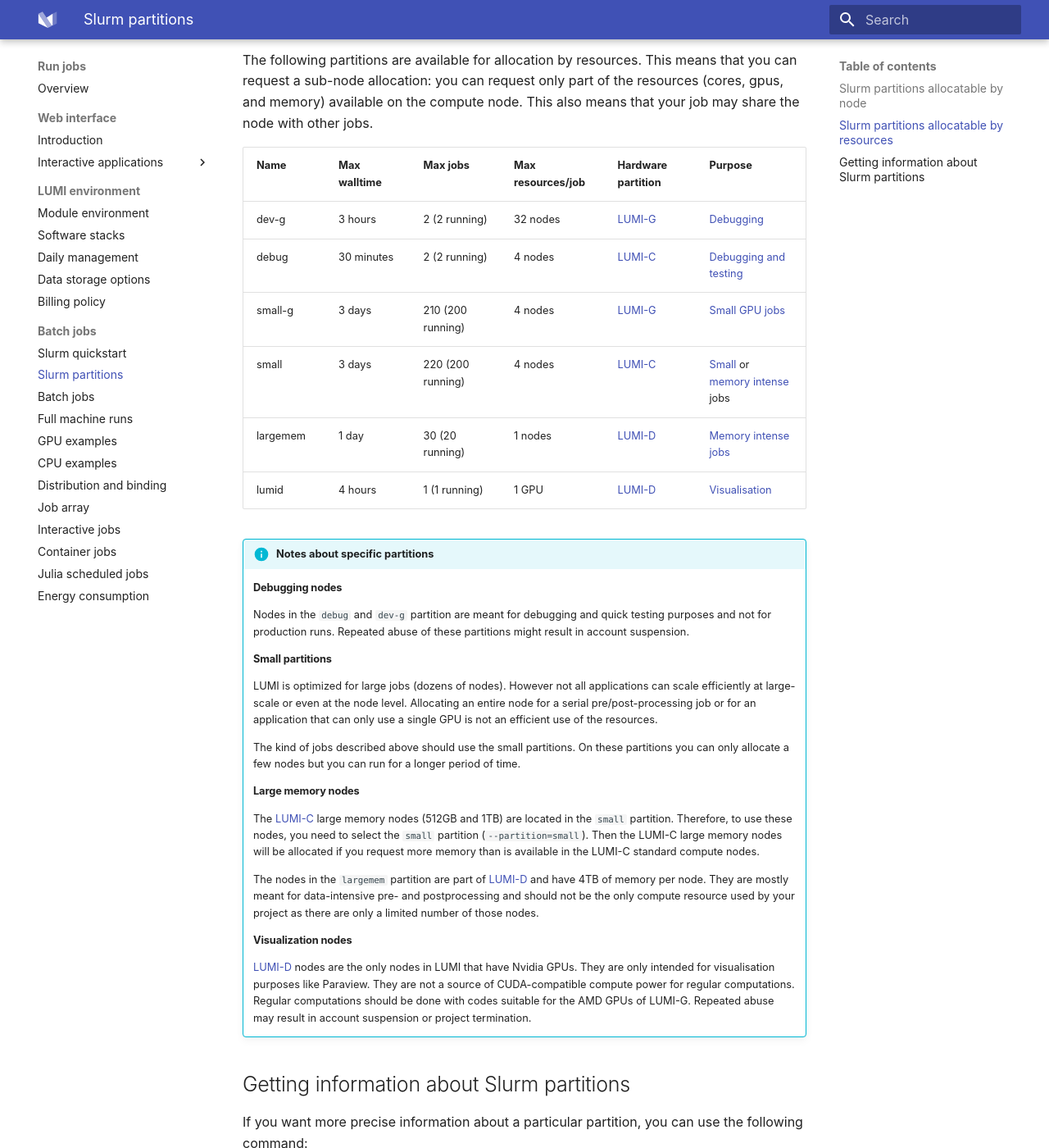
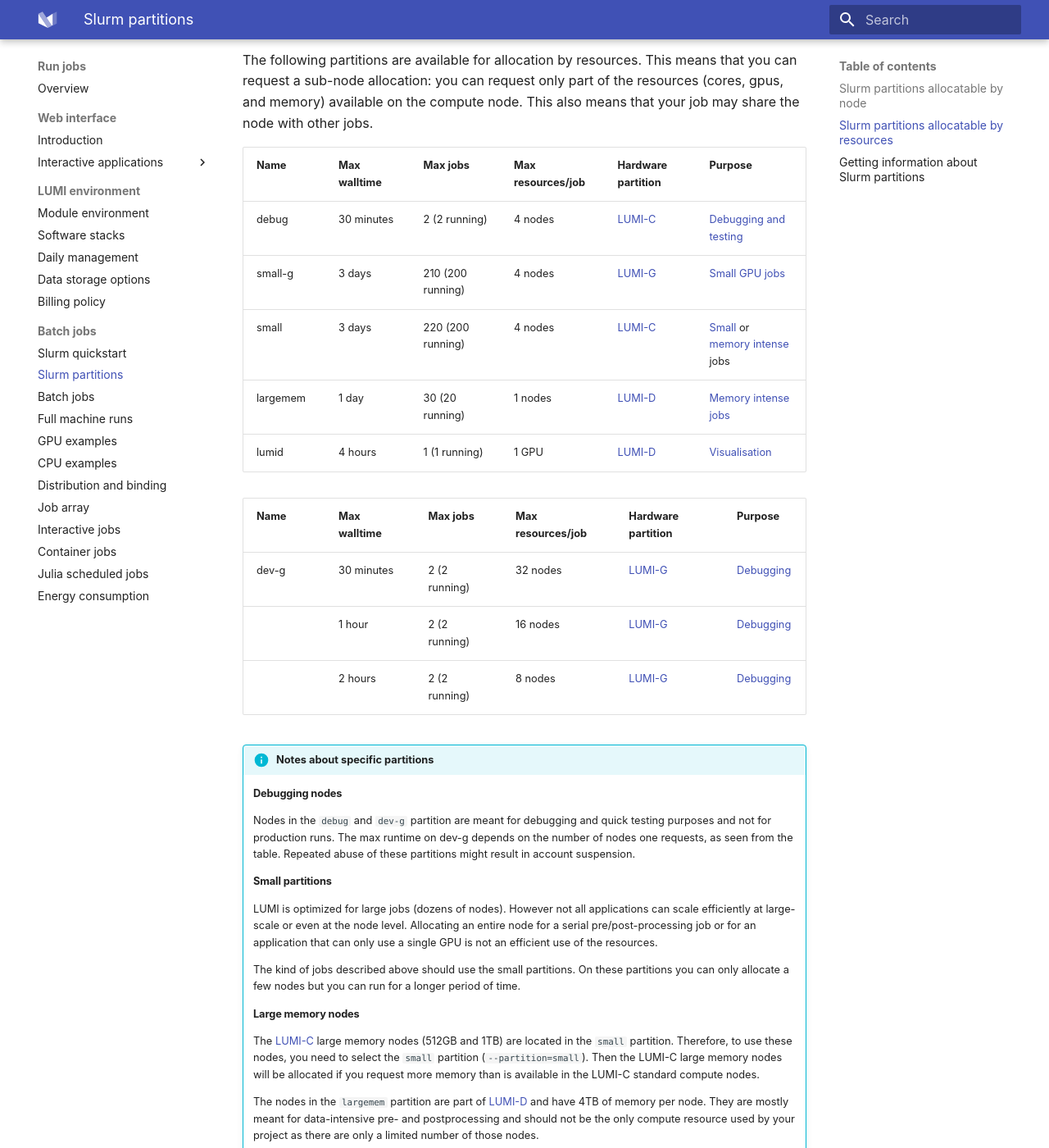
Before and after one commit to Lumi-supercomputer/lumi-userguide, an MkDocs documentation site: the page built from docs/runjobs/scheduled-jobs/partitions.md, in a window 1280 px wide and 1400 px high, scrolled down 969 px. Shown: the whole window at 82% size. Built offline with MkDocs 1.6.1 and Material for MkDocs 9.7.7, drawn with Linux system fonts in a browser that asks for light colours.

Commit message:
Update partitions table for dev-g
Adding new limitations for usage of dev-g. It is maybe more simple to separate dev-g from the rest of the table. Other suggestions are welcome if you come up with nicer way to represent this

```diff
--- a/docs/runjobs/scheduled-jobs/partitions.md
+++ b/docs/runjobs/scheduled-jobs/partitions.md
@@ -41,18 +41,24 @@
 
 | Name     | Max walltime | Max jobs                | Max resources/job  | Hardware partition | Purpose                                                                  |
 | -------- | ------------ | ----------------------- | ------------------ | ------------------ | ------------------------------------------------------------------------ |
-| dev-g    | 3 hours      |   2 (2 running)         | 32 nodes           | [LUMI-G][lumi-g]   | [Debugging](#debugging-nodes)                                            |
 | debug    | 30 minutes   |   2 (2 running)         |  4 nodes           | [LUMI-C][lumi-c]   | [Debugging and testing](#debugging-nodes)                                |
 | small-g  | 3 days       | 210 (200 running)       |  4 nodes           | [LUMI-G][lumi-g]   | [Small GPU jobs](#small-partitions)                                      |
 | small    | 3 days       | 220 (200 running)       |  4 nodes           | [LUMI-C][lumi-c]   | [Small](#small-partitions) or [memory intense](#large-memory-nodes) jobs |
 | largemem | 1 day        |  30 (20 running)        |  1 nodes           | [LUMI-D][lumi-d]   | [Memory intense jobs](#large-memory-nodes)                               |
 | lumid    | 4 hours      |   1 (1 running)         |  1 GPU             | [LUMI-D][lumi-d]   | [Visualisation](#visualization-nodes)                                    |
 
+| Name     | Max walltime | Max jobs                | Max resources/job  | Hardware partition | Purpose                                                                  |
+| -------- | ------------ | ----------------------- | ------------------ | ------------------ | ------------------------------------------------------------------------ |
+| dev-g    | 30 minutes   |   2 (2 running)         | 32 nodes           | [LUMI-G][lumi-g]   | [Debugging](#debugging-nodes)                                            |
+|          | 1 hour       |   2 (2 running)         | 16 nodes           | [LUMI-G][lumi-g]   | [Debugging](#debugging-nodes)                                            |
+|          | 2 hours      |   2 (2 running)         | 8 nodes            | [LUMI-G][lumi-g]   | [Debugging](#debugging-nodes)                                            |
+
+
 !!! info "Notes about specific partitions"
 
     #### Debugging nodes
     Nodes in the `debug` and `dev-g` partition are meant for debugging and
-    quick testing purposes and not for production runs. Repeated abuse of these
+    quick testing purposes and not for production runs. The max runtime on dev-g depends on the number of nodes one requests, as seen from the table. Repeated abuse of these
     partitions might result in account suspension.
 
     #### Small partitions
```
